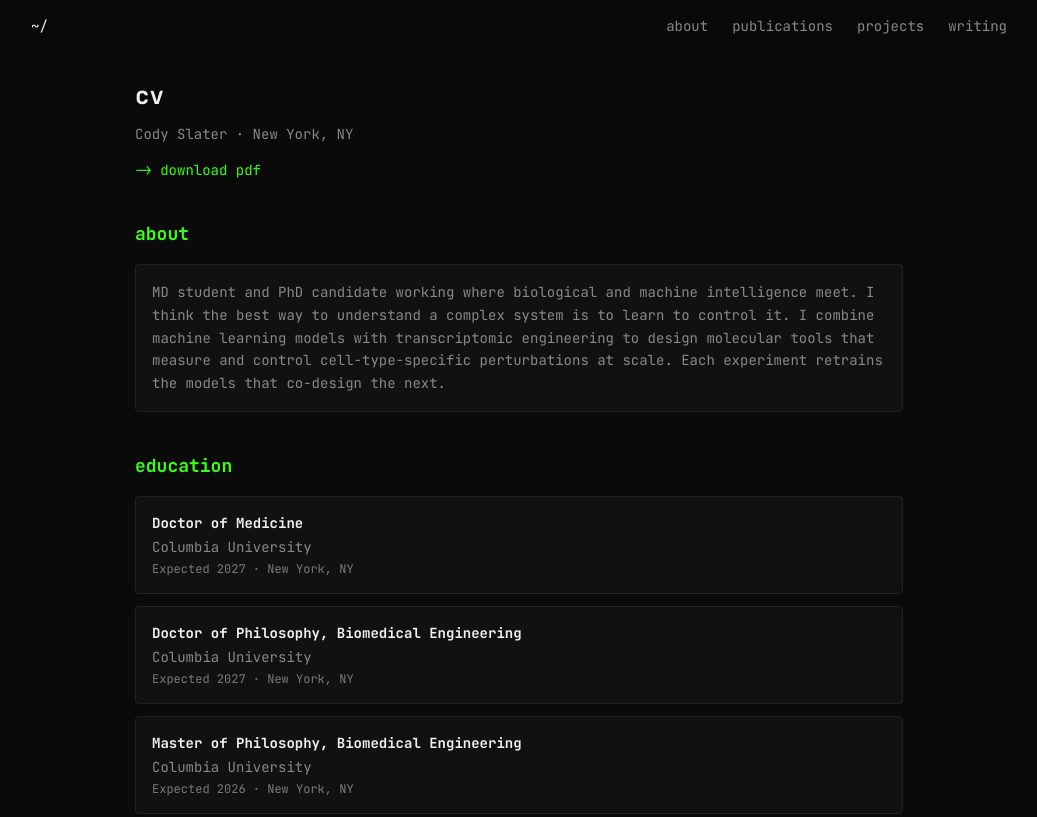
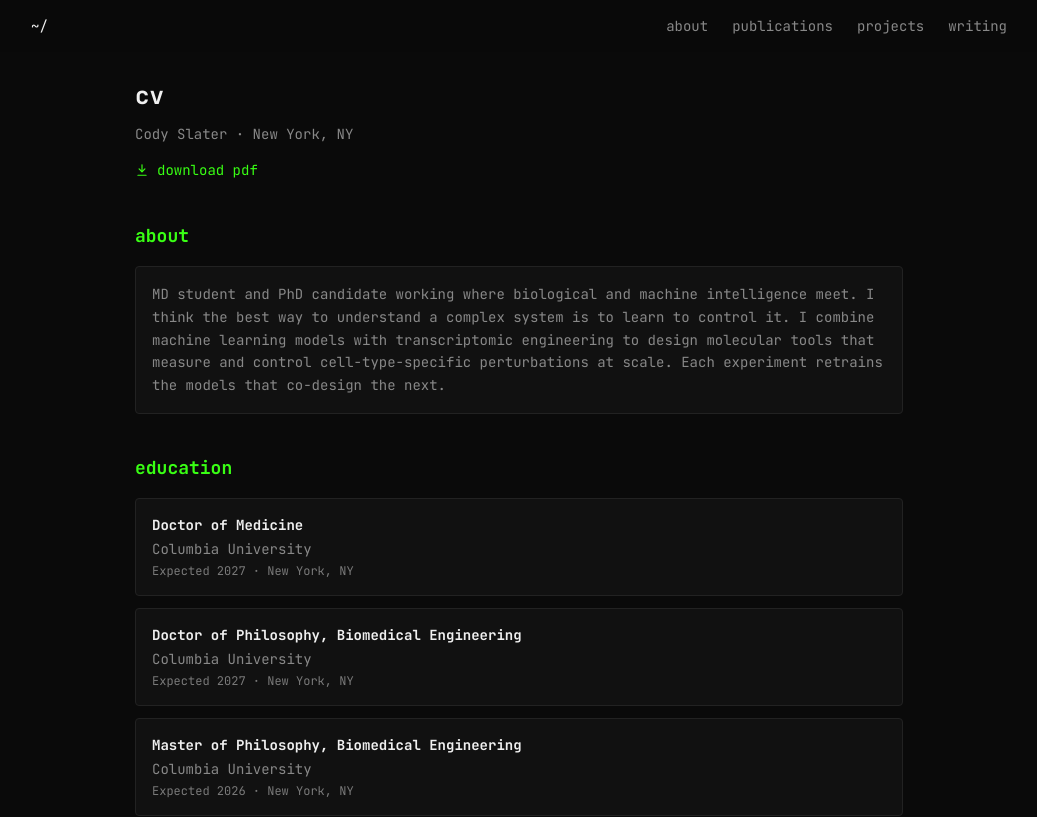
Before and after one commit to codyslater/codyslater.github.io, a Next.js app: page /cv in a window 1280 px wide. Shown: the top 817 px of the page, without its empty margins (121-1158 px from the left). Built offline with nearby package versions, Linux system fonts and the light colour scheme.

Commit message:
cv: download icon on the pdf link; author names never split across lines; bioRxiv links say bioRxiv

```diff
--- a/src/app/cv/page.tsx
+++ b/src/app/cv/page.tsx
@@ -2,6 +2,7 @@ import type { Metadata } from "next";
 import { FadeIn } from "@/components/ui/FadeIn";
 import { Authors, Inline } from "@/components/ui/Inline";
 import { getCv, type CvEntry } from "@/lib/cv";
+import { DownloadIcon } from "@/components/ui/DownloadIcon";
 import { siteConfig } from "@/lib/constants";
 
 const description = "Curriculum vitae of Cody Slater.";
@@ -55,9 +56,9 @@ function Entry({ entry }: { entry: CvEntry }) {
                   href={href}
                   target="_blank"
                   rel="noopener noreferrer"
-                  className="text-accent-green hover:underline glow-hover"
+                  className="whitespace-nowrap text-accent-green hover:underline glow-hover"
                 >
-                  -&gt; doi
+                  -&gt; {/biorxiv/i.test(entry.journal ?? "") ? "bioRxiv" : "doi"}
                 </a>
               </>
             )}
@@ -113,9 +114,11 @@ export default function CvPage() {
             <p className="text-sm mt-4">
               <a
                 href={siteConfig.links.cvPdf}
-                className="text-accent-green hover:underline glow-hover"
+                download
+                className="inline-flex items-center gap-2 text-accent-green hover:underline glow-hover"
               >
-                -&gt; download pdf
+                <DownloadIcon />
+                download pdf
               </a>
             </p>
           </header>
--- a/src/components/sections/AboutContent.tsx
+++ b/src/components/sections/AboutContent.tsx
@@ -1,6 +1,7 @@
 "use client";
 
 import { FadeIn } from "@/components/ui/FadeIn";
+import { DownloadIcon } from "@/components/ui/DownloadIcon";
 import { siteConfig } from "@/lib/constants";
 
 type AboutLink = { label: string; href: string; note?: string; download?: string };
@@ -75,21 +76,7 @@ export function AboutContent() {
                     title="download pdf"
                     className="p-1 text-muted hover:text-accent-green glow-hover transition-all"
                   >
-                    <svg
-                      width="14"
-                      height="14"
-                      viewBox="0 0 24 24"
-                      fill="none"
-                      stroke="currentColor"
-                      strokeWidth="2"
-                      strokeLinecap="round"
-                      strokeLinejoin="round"
-                      aria-hidden="true"
-                    >
-                      <path d="M12 3v12" />
-                      <path d="m7 10 5 5 5-5" />
-                      <path d="M5 21h14" />
-                    </svg>
+                    <DownloadIcon />
                   </a>
                 )}
               </div>
--- /dev/null
+++ b/src/components/ui/DownloadIcon.tsx
@@ -0,0 +1,19 @@
+export function DownloadIcon({ size = 14 }: { size?: number }) {
+  return (
+    <svg
+      width={size}
+      height={size}
+      viewBox="0 0 24 24"
+      fill="none"
+      stroke="currentColor"
+      strokeWidth="2"
+      strokeLinecap="round"
+      strokeLinejoin="round"
+      aria-hidden="true"
+    >
+      <path d="M12 3v12" />
+      <path d="m7 10 5 5 5-5" />
+      <path d="M5 21h14" />
+    </svg>
+  );
+}
--- a/src/components/ui/Inline.tsx
+++ b/src/components/ui/Inline.tsx
@@ -5,7 +5,9 @@ export function Authors({ names }: { names: string[] }) {
       {names.map((name, i) => (
         <span key={i}>
           {i > 0 && ", "}
-          <Inline text={name} />
+          <span className="whitespace-nowrap">
+            <Inline text={name} />
+          </span>
         </span>
       ))}
     </>
```
